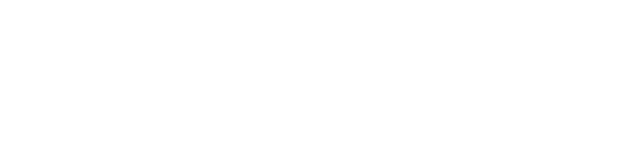
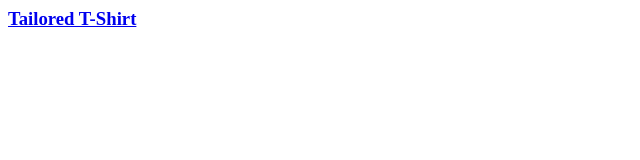
Before and after one commit to hboyd13/hboyd13.github.io, a plain HTML site: page index.html in a window 1280 px wide. Shown: the whole page, without its empty margins (0-640 px from the left). Drawn offline with Linux system fonts and the light colour scheme.

Commit message:
tailored tshirt linked

```diff
--- a/index.html
+++ b/index.html
@@ -5,7 +5,7 @@
 		<meta name="description" content="" />
 		<meta name="keywords" content="" />
 
-		<title></title>
+		<title>Harrison Boyd's Portfolio</title>
 
 
 	</head>
@@ -20,7 +20,7 @@
 
 					<h1>
 
-						<a href="/"></a>
+						<a href="https://github.com/hboyd13/hboyd13.github.io/blob/master/tailoredtshirt/index.html">Tailored T-Shirt</a>
 
 					</h1>
 
```
